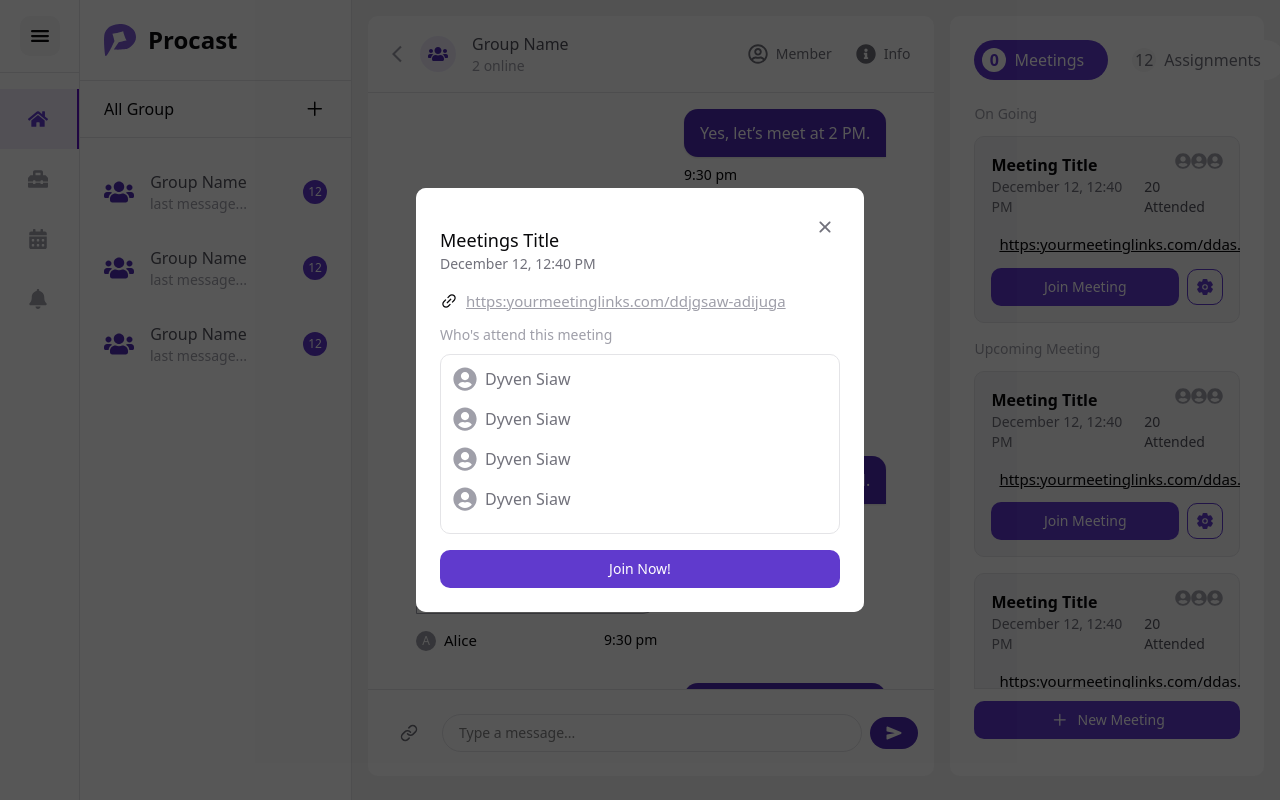
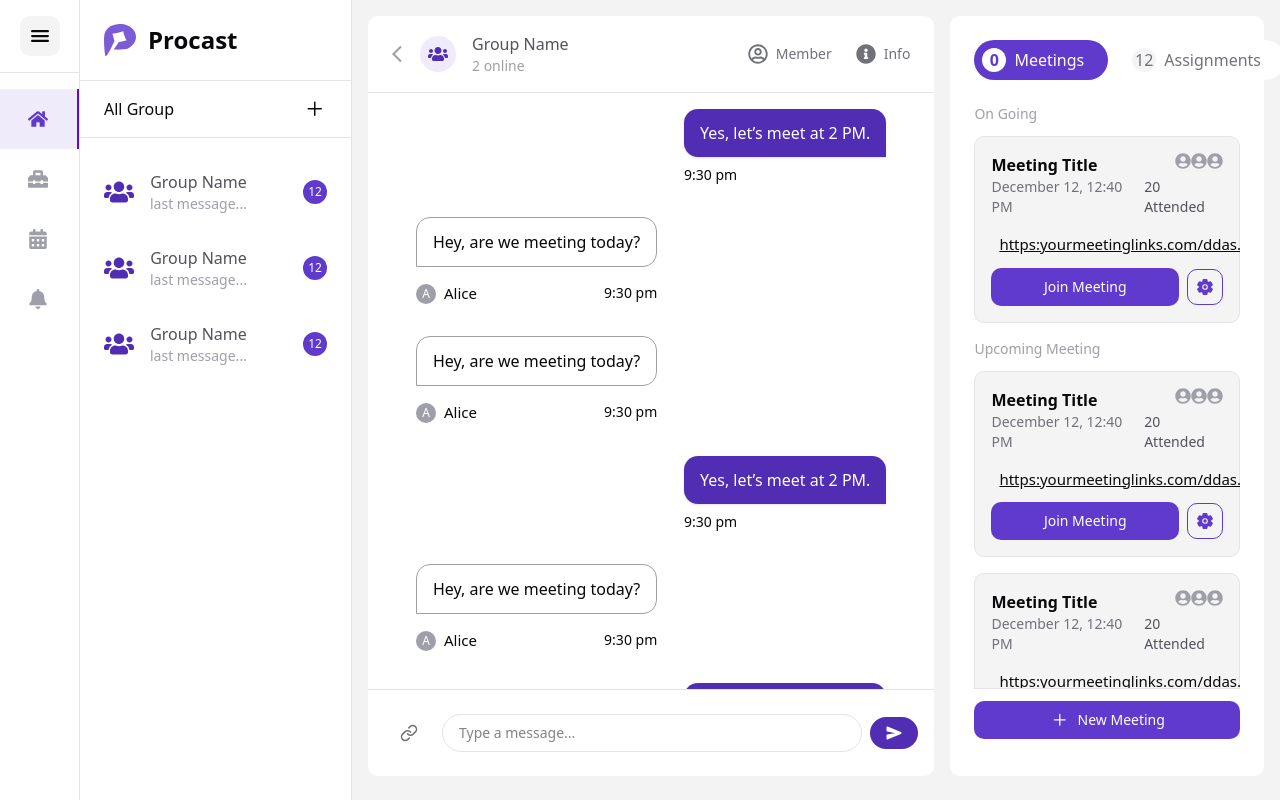
Before and after one commit to aryndraa/nextjs-collabolator-service, a Next.js app: page / in a window 1280 px wide. Built offline with nearby package versions, Linux system fonts and the light colour scheme.

Commit message:
set open join meeting modal

```diff
--- a/components/GroupJoinMeetingModal.tsx
+++ b/components/GroupJoinMeetingModal.tsx
@@ -7,12 +7,21 @@ import { Label } from "./ui/label";
 import { IoIosClose } from "react-icons/io";
 import Button from "./Button";
 
-export default function GroupJoinMeetingModal() {
+type GroupJoinMeetingModalProps = {
+  setIsOpen: () => void;
+};
+
+export default function GroupJoinMeetingModal({
+  setIsOpen,
+}: GroupJoinMeetingModalProps) {
   return (
     <Overlay>
       <div className="w-[35%] bg-white rounded-lg p-6 ">
         <div className="flex justify-end -mb-4">
-          <button className="text-3xl cursor-pointer text-zinc-500">
+          <button
+            className="text-3xl cursor-pointer text-zinc-500"
+            onClick={setIsOpen}
+          >
             <IoIosClose />
           </button>
         </div>
--- a/components/GroupMeetingCard.tsx
+++ b/components/GroupMeetingCard.tsx
@@ -9,6 +9,7 @@ import GroupJoinMeetingModal from "./GroupJoinMeetingModal";
 
 export default function GroupMeetingCard() {
   const [openEdit, setOpenEdit] = useState<boolean>(false);
+  const [openJoin, setOpenJoin] = useState<boolean>(false);
 
   return (
     <div className="p-4 border rounded-lg bg-zinc-100">
@@ -37,7 +38,7 @@ export default function GroupMeetingCard() {
           </Link>
         </div>
         <div className="flex items-center gap-2">
-          <Button>Join Meeting</Button>
+          <Button onClick={() => setOpenJoin(true)}>Join Meeting</Button>
           <button
             onClick={() => setOpenEdit(true)}
             className="flex justify-center p-2  rounded-lg text-lg font-medium border text-primary-100 border-primary-100"
@@ -51,7 +52,9 @@ export default function GroupMeetingCard() {
         <GroupMeetingModal setIsOpen={() => setOpenEdit(false)} type="update" />
       )}
 
-      <GroupJoinMeetingModal />
+      {openJoin && (
+        <GroupJoinMeetingModal setIsOpen={() => setOpenJoin(false)} />
+      )}
     </div>
   );
 }
```
